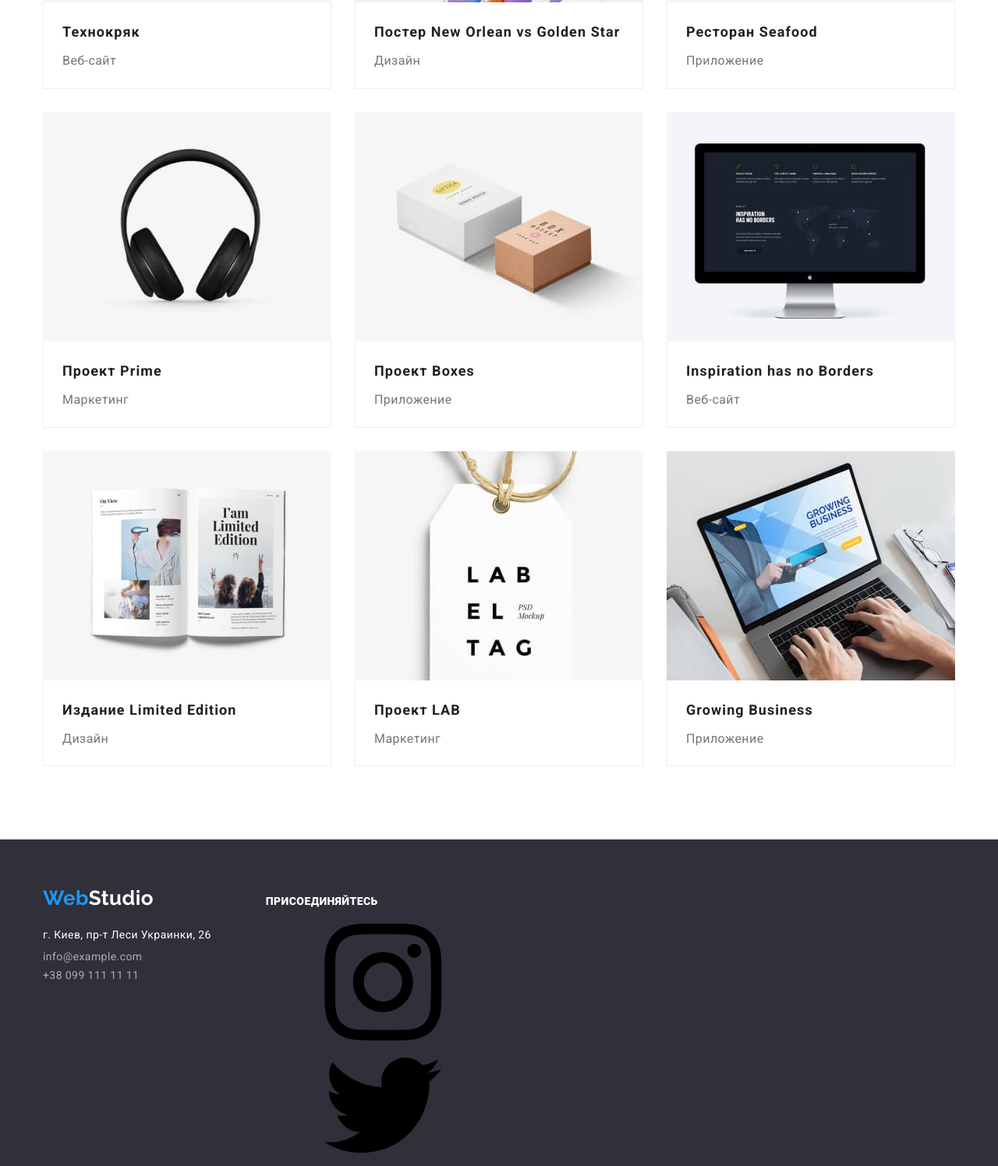
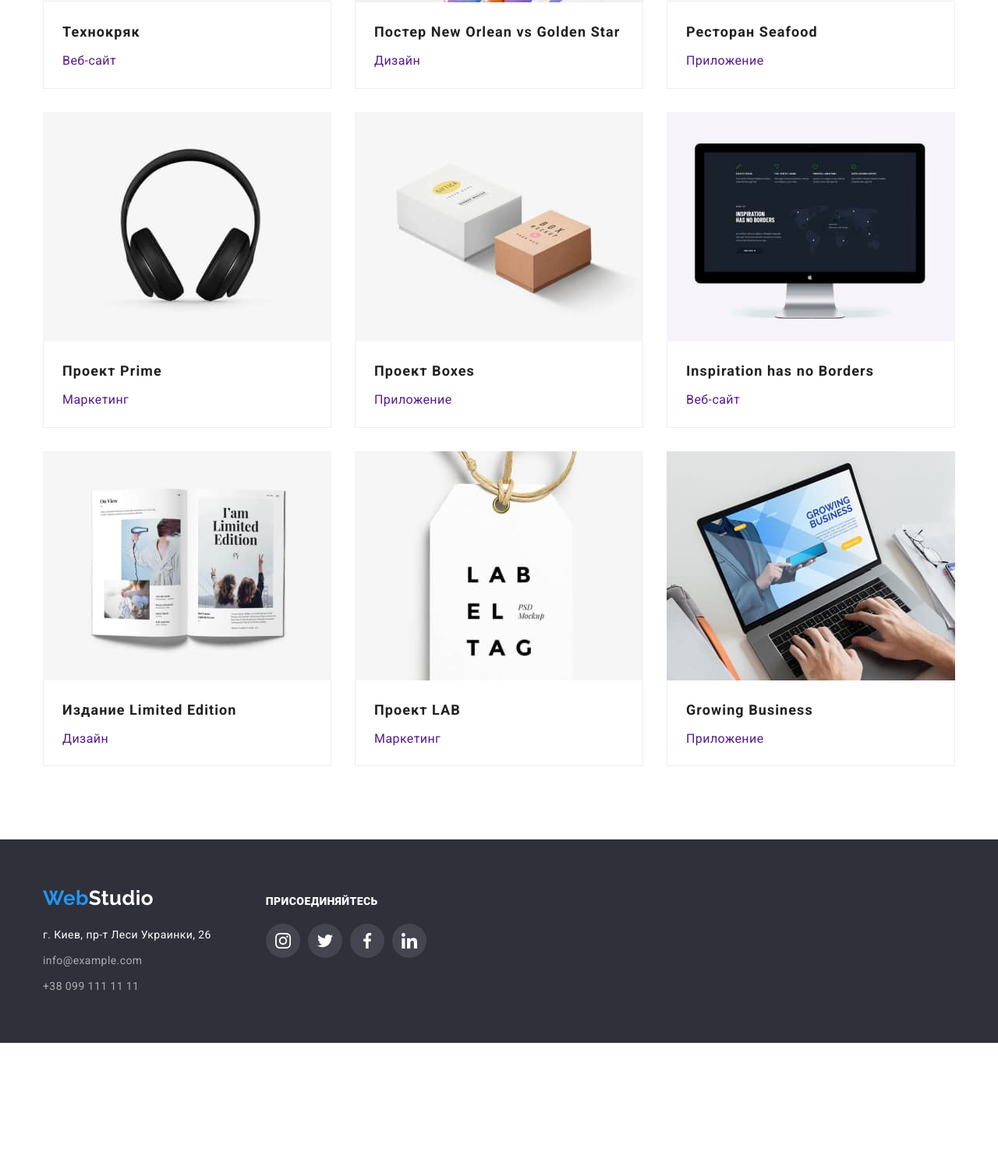
Before and after one commit to AndreyMachula/goit-markup-hw-04, a plain HTML site: page portfolio.html in a window 1280 px wide. Shown: the part 554-2050 px from the top of the page at 78% size. After the commit the page ends 1892 px from the top, so only its background shows below. Drawn offline with nearby package versions, Linux system fonts and the light colour scheme.

Commit message:
Добавляет разметку

```diff
--- a/portfolio.html
+++ b/portfolio.html
@@ -4,20 +4,22 @@
     <meta charset="UTF-8">
     <meta http-equiv="X-UA-Compatible" content="IE=edge">
     <meta name="viewport" content="width=device-width, initial-scale=1.0">
-   <title>Portfolio</title>
+    <title>WebStudio</title>
     <link rel="preconnect" href="https://fonts.gstatic.com">
     <link href="https://fonts.googleapis.com/css2?family=Raleway:wght@700&family=Roboto:wght@400;500;700;900&display=swap"
       rel="stylesheet">
+    <link rel="stylesheet" href="https://cdnjs.cloudflare.com/ajax/libs/animate.css/4.1.1/animate.min.css" />
     <link rel="stylesheet" href="https://cdnjs.cloudflare.com/ajax/libs/modern-normalize/1.0.0/modern-normalize.min.css"
       integrity="sha512-ISS7cAi1PEhQ8jnbJpJZMd29NlhNj4AWYyLOSp2CE/CsHxTCu+r+t0D2yoJudVrd0/8fTVPUVDzY5Tvli75u/g=="
       crossorigin="anonymous" />
     <link rel="stylesheet" href="./css/styles.css">
   </head>
+
  <body>
     <header class="page-header">
       <div class="container header-container">
         <nav class="header-nav">
-          <a class="logo-header logo text" href="./index.html" lang="en"><span>Web</span>Studio</a>
+          <a class="logo-header logo text animate__zoomInDown animate__animated" href="./index.html" lang="en"><span>Web</span>Studio</a>
 
           <!--Site navigation-->
           <ul class="menu-nav list ">
@@ -83,67 +85,131 @@
           <!--Works list-->
           <ul class="portfolio-list list">
             <li class="portfolio-item">
+              <a class="portfolio-list-link text" href="" >
+                <div class="portfolio-img-wrapper">
                   <img class="portfolio-img" src="./images/portfolio/img1.jpg" alt="страница сайта на макбуке" width="370" height="294">
+                  <p class="overlay">Технокряк это современная площадка распространения коронавируса. Компании используют эту платформу для цифрового
+                  шпионажа и атак на защищённые сервера конкурентов.</p>
+                </div>
                 <div class="portfolio-list-content">
                   <h3 class="portfolio-title">Технокряк</h3>
                   <p class="portfolio-list-desc">Веб-сайт</p>
                 </div>
+              </a>
             </li>
             <li class="portfolio-item">
-              <img class="portfolio-img" src="./images/portfolio/img2.jpg" alt="противостояние двух баскетболистов" width="370" height="294">
+              <a class="portfolio-list-link text" href="">
+                <div class="portfolio-img-wrapper">
+                  <img class="portfolio-img" src="./images/portfolio/img2.jpg" alt="противостояние двух баскетболистов" width="370"
+                    height="294">
+                  <p class="overlay">Технокряк это современная площадка распространения коронавируса. Компании используют эту
+                    платформу для цифрового
+                    шпионажа и атак на защищённые сервера конкурентов.</p>
+                </div>
                 <div class="portfolio-list-content">
                   <h3 class="portfolio-title">Постер New Orlean vs Golden Star</h3>
                   <p class="portfolio-list-desc">Дизайн</p>
                 </div>
+              </a>
             </li>
             <li class="portfolio-item">
+              <a class="portfolio-list-link text" href="">
+                <div class="portfolio-img-wrapper">
                   <img class="portfolio-img" src="./images/portfolio/img3.jpg" alt="логотип ресторана" width="370" height="294">
+                  <p class="overlay">Технокряк это современная площадка распространения коронавируса. Компании используют эту
+                    платформу для цифрового
+                    шпионажа и атак на защищённые сервера конкурентов.</p>
+                </div>
                 <div class="portfolio-list-content">
                   <h3 class="portfolio-title">Ресторан Seafood</h3>
                   <p class="portfolio-list-desc">Приложение</p>
                 </div>
+              </a>
             </li>
             <li class="portfolio-item">
+              <a class="portfolio-list-link text" href="">
+                <div class="portfolio-img-wrapper">
                   <img class="portfolio-img" src="./images/portfolio/img4.jpg" alt="наушники" width="370" height="294">
+                  <p class="overlay">Технокряк это современная площадка распространения коронавируса. Компании используют эту
+                    платформу для цифрового
+                    шпионажа и атак на защищённые сервера конкурентов.</p>
+                </div>
                 <div class="portfolio-list-content">
                   <h3 class="portfolio-title">Проект Prime</h3>
                   <p class="portfolio-list-desc">Маркетинг</p>
                 </div>
+              </a>
             </li>
             <li class="portfolio-item">
+              <a class="portfolio-list-link text" href="">
+                <div class="portfolio-img-wrapper">
                   <img class="portfolio-img" src="./images/portfolio/img5.jpg" alt="два бокса с аббревиатурой" width="370" height="294">
+                  <p class="overlay">Технокряк это современная площадка распространения коронавируса. Компании используют эту
+                    платформу для цифрового
+                    шпионажа и атак на защищённые сервера конкурентов.</p>
+                </div>
                 <div class="portfolio-list-content">
                   <h3 class="portfolio-title">Проект Boxes</h3>
                   <p class="portfolio-list-desc">Приложение</p>
                 </div>
+              </a>
             </li>
             <li class="portfolio-item">
+              <a class="portfolio-list-link text" href="">
+                <div class="portfolio-img-wrapper">
                   <img class="portfolio-img" src="./images/portfolio/img6.jpg" alt="страница сайта" width="370" height="294">
+                  <p class="overlay">Технокряк это современная площадка распространения коронавируса. Компании используют эту
+                    платформу для цифрового
+                    шпионажа и атак на защищённые сервера конкурентов.</p>
+                </div>
                 <div class="portfolio-list-content">
                   <h3 class="portfolio-title">Inspiration has no Borders</h3>
                   <p class="portfolio-list-desc">Веб-сайт</p>
                 </div>
+              </a>
             </li>
             <li class="portfolio-item">
+              <a class="portfolio-list-link text" href="">
+                <div class="portfolio-img-wrapper">
                   <img src="./images/portfolio/img7.jpg" alt="журнал" width="370" height="294">
+                  <p class="overlay">Технокряк это современная площадка распространения коронавируса. Компании используют эту
+                    платформу для цифрового
+                    шпионажа и атак на защищённые сервера конкурентов.</p>
+                </div>
                 <div class="portfolio-list-content">
                   <h3 class="portfolio-title">Издание Limited Edition</h3>
                   <p class="portfolio-list-desc">Дизайн</p>
                 </div>
+              </a>
             </li>
             <li class="portfolio-item">
+              <a class="portfolio-list-link text" href="">
+                <div class="portfolio-img-wrapper">
                   <img class="portfolio-img" src="./images/portfolio/img8.jpg" alt="бирка с аббревиатурой" width="370" height="294">
+                  <p class="overlay">Технокряк это современная площадка распространения коронавируса. Компании используют эту
+                    платформу для цифрового
+                    шпионажа и атак на защищённые сервера конкурентов.</p>
+                </div>
                 <div class="portfolio-list-content">
                   <h3 class="portfolio-title">Проект LAB</h3>
                   <p class="portfolio-list-desc">Маркетинг</p>
                 </div>
+              </a>
             </li>
             <li class="portfolio-item">
-              <img class="portfolio-img" src="./images/portfolio/img9.jpg" alt="человек пользуется ноутбуком" width="370" height="294">
+              <a class="portfolio-list-link text" href="">
+                <div class="portfolio-img-wrapper">
+                  <img class="portfolio-img" src="./images/portfolio/img9.jpg" alt="человек пользуется ноутбуком" width="370"
+                    height="294">
+                  <p class="overlay">Технокряк это современная площадка распространения коронавируса. Компании используют эту
+                    платформу для цифрового
+                    шпионажа и атак на защищённые сервера конкурентов.</p>
+                </div>
                 <div class="portfolio-list-content">
                   <h3 class="portfolio-title">Growing Business</h3>
                   <p class="portfolio-list-desc">Приложение</p>
                 </div>
+              </a>
             </li>
           </ul>
         </div>
@@ -152,7 +218,7 @@
 
       <footer class="footer">
         <div class="footer-container container">
-        <div class="address-footer">
+          <div class="address-footer ">
             <a class="logo-footer logo text" href="./index.html" lang="en"><span>Web</span>Studio</a>
             <address class="address">
               <ul class="contacts-list list">
@@ -162,41 +228,41 @@
                     Украинки, 26</a>
                 </li>
                 <li class="contacts-item">
-                <a class="contact-link text" href="mailto:info@example.com">info@example.com</a>
+                  <a class="contact-link mail text" href="mailto:info@example.com">info@example.com</a>
                 </li>
                 <li class="contacts-item">
-                <a class="contact-link text" href="tel:+380991111111">+38 099 111 11 11</a>
+                  <a class="contact-link tel text" href="tel:+380991111111">+38 099 111 11 11</a>
                 </li>
               </ul>
             </address>
           </div>
           <div class="footer-social">
             <p class="social-title"><b>присоединяйтесь</b></p>
-          <ul class="footer-socisl-list list">
-            <li class="footer-socisl-item">
-              <a href="" class="footer-socisl-link">
-                <svg class="footer-socisl-icon">
+            <ul class="footer-social-list list">
+              <li class="footer-social-item">
+                <a class="footer-social-link" href="https://www.instagram.com/" target="_blank" rel="noreferrer noopener">
+                  <svg class="footer-social-icon">
                     <use href="./images/sprite.svg#instagram"></use>
                   </svg>
                 </a>
               </li>
-            <li class="footer-socisl-item">
-              <a href="" class="footer-socisl-link">
-                <svg class="footer-socisl-icon">
+              <li class="footer-social-item">
+                <a class="footer-social-link" href="https://www.twitter.com/" target="_blank" rel="noreferrer noopener">
+                  <svg class="footer-social-icon">
                     <use href="./images/sprite.svg#twitter"></use>
                   </svg>
                 </a>
               </li>
-            <li class="footer-socisl-item">
-              <a href="" class="footer-socisl-link">
-                <svg class="footer-socisl-icon">
+              <li class="footer-social-item">
+                <a class="footer-social-link" href="https://www.facebook.com/" target="_blank" rel="noreferrer noopener">
+                  <svg class="footer-social-icon">
                     <use href="./images/sprite.svg#facebook"></use>
                   </svg>
                 </a>
               </li>
-            <li class="footer-socisl-item">
-              <a href="" class="footer-socisl-link">
-                <svg class="footer-socisl-icon">
+              <li class="footer-social-item">
+                <a class="footer-social-link" href="https://www.linkedin.com/" target="_blank" rel="noreferrer noopener">
+                  <svg class="footer-social-icon">
                     <use href="./images/sprite.svg#linkedin"></use>
                   </svg>
                 </a>
```
Lines whose indentation alone changed are shown as unchanged.
